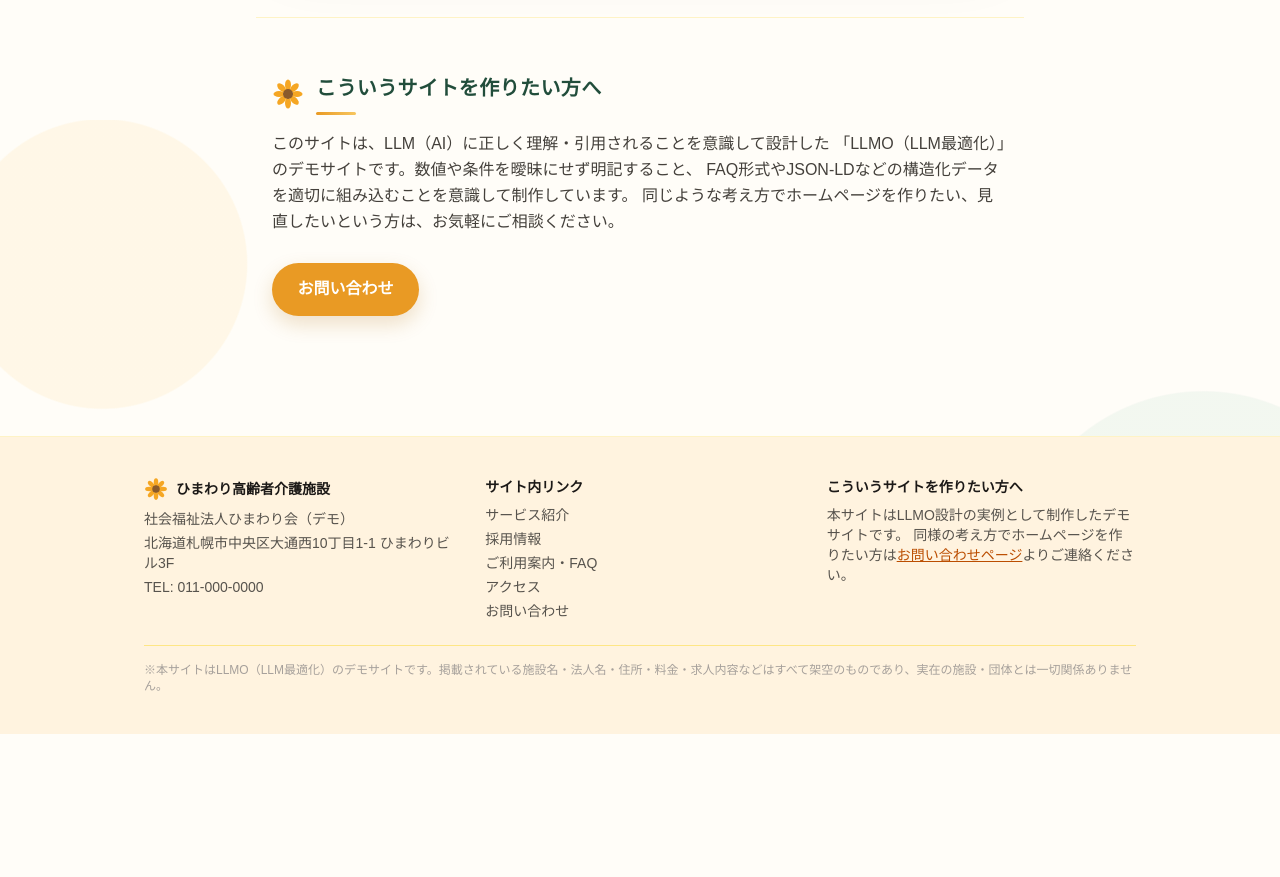
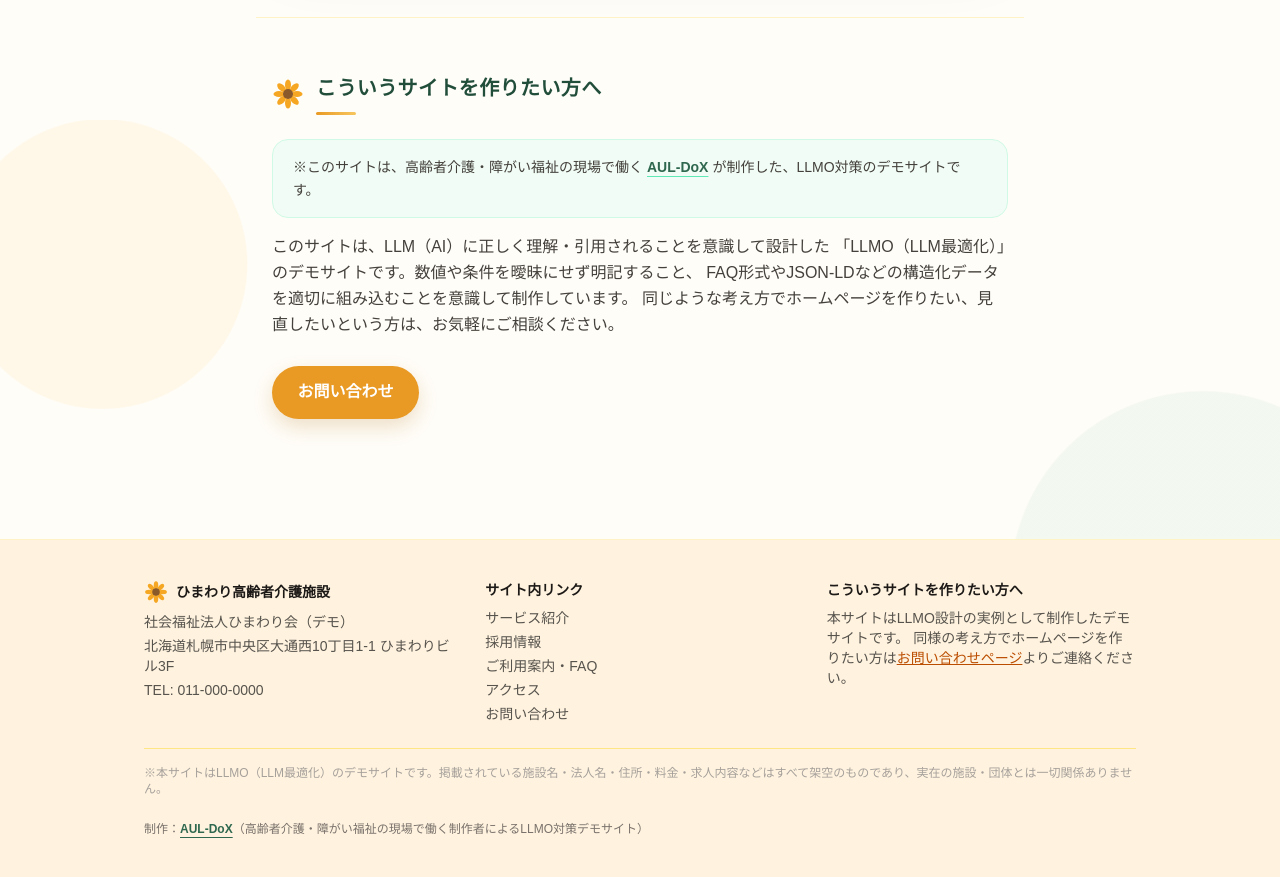
Before and after one commit to AUL-DoX/kaigo-llmo-demo, a Next.js app: page /contact in a window 1280 px wide. Shown: the part 1480-2357 px from the top of the page. Before the commit the page ends 2214 px from the top, so only its background shows below. Built offline with nearby package versions, Linux system fonts and the light colour scheme.

Commit message:
制作者情報とAUL-DoXへのリンクを追加

```diff
--- a/src/app/contact/page.tsx
+++ b/src/app/contact/page.tsx
@@ -70,6 +70,20 @@ export default function ContactPage() {
             こういうサイトを作りたい方へ
           </h2>
         </div>
+        <div className="mt-6 rounded-2xl border border-emerald-100 bg-emerald-50/70 px-5 py-4 text-sm leading-relaxed text-stone-700">
+          <p>
+            ※このサイトは、高齢者介護・障がい福祉の現場で働く
+            <a
+              href="https://aul-dox.jp"
+              target="_blank"
+              rel="noreferrer"
+              className="mx-1 font-semibold text-[#2f684f] underline decoration-emerald-300 underline-offset-4 hover:text-[#214d3b]"
+            >
+              AUL-DoX
+            </a>
+            が制作した、LLMO対策のデモサイトです。
+          </p>
+        </div>
         <p className="mt-4 text-stone-700 leading-relaxed">
           このサイトは、LLM（AI）に正しく理解・引用されることを意識して設計した
           「LLMO（LLM最適化）」のデモサイトです。数値や条件を曖昧にせず明記すること、
--- a/src/components/Footer.tsx
+++ b/src/components/Footer.tsx
@@ -63,6 +63,18 @@ export default function Footer() {
         <p className="text-xs text-stone-400 border-t border-amber-200 pt-4">
           ※本サイトはLLMO（LLM最適化）のデモサイトです。掲載されている施設名・法人名・住所・料金・求人内容などはすべて架空のものであり、実在の施設・団体とは一切関係ありません。
         </p>
+        <p className="text-xs text-stone-500">
+          制作：
+          <a
+            href="https://aul-dox.jp"
+            target="_blank"
+            rel="noreferrer"
+            className="font-semibold text-[#2f684f] underline underline-offset-4 hover:text-[#214d3b]"
+          >
+            AUL-DoX
+          </a>
+          （高齢者介護・障がい福祉の現場で働く制作者によるLLMO対策デモサイト）
+        </p>
       </div>
     </footer>
   );
```
